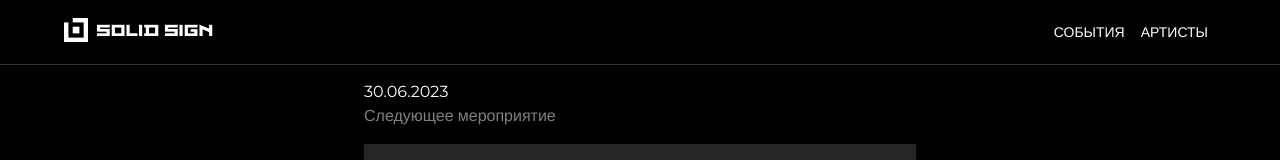
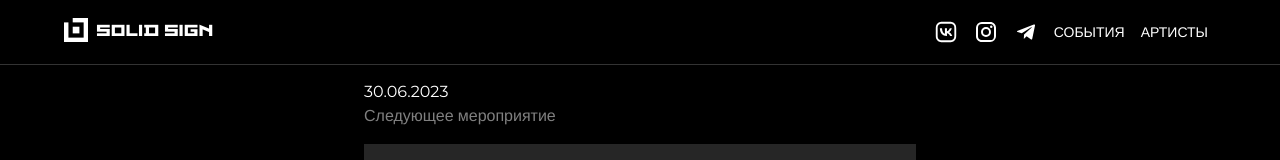
Before and after one commit to solidsignparty/solidsignparty, a Next.js app: page / in a window 1280 px wide. Shown: the top 160 px of the page. Built offline with nearby package versions, Linux system fonts and the light colour scheme; a web font is replaced by a local one.

Commit message:
social icons

```diff
--- a/src/components/MenuBar.jsx
+++ b/src/components/MenuBar.jsx
@@ -12,8 +12,12 @@ import List from '@mui/material/List';
 import ListItem from '@mui/material/ListItem';
 import ListItemText from '@mui/material/ListItemText';
 import ListItemButton from '@mui/material/ListItemButton';
+import InstagramIcon from '@mui/icons-material/Instagram';
+import TelegramIcon from '@mui/icons-material/Telegram';
+import { SvgIcon } from '@mui/material';
 
 import Logo from './Logo';
+import vk_logo from '../public/images/vk_logo.svg';
 
 const navItems = [
   { label: "СОБЫТИЯ", href: "/" },
@@ -47,6 +51,22 @@ export default () => {
           >
             SOLID SIGN
           </Typography>
+          <IconButton
+            sx={{ p: '7px' }}
+            href="https://vk.com/solidsign"
+          >
+            <img height={26} width={26} src={vk_logo.src} />
+          </IconButton>
+          <IconButton
+            href="https://instagram.com/solidsignru"
+          >
+            <InstagramIcon sx={{ color: '#fff' }}/>
+          </IconButton>
+          <IconButton
+            href="https://t.me/solidsignru"
+          >
+            <TelegramIcon sx={{ color: '#fff' }}/>
+          </IconButton>
           <Box sx={{ display: { xs: 'none', sm: 'block' } }}>
             {navItems.map((item) => (
               <Button href={item.href} key={item.label} sx={{ color: '#fff' }}>
```
Also changed, not shown: src/public/images/vk_logo.svg (added), 1 other file (tests, documents, lock files or other folders).
